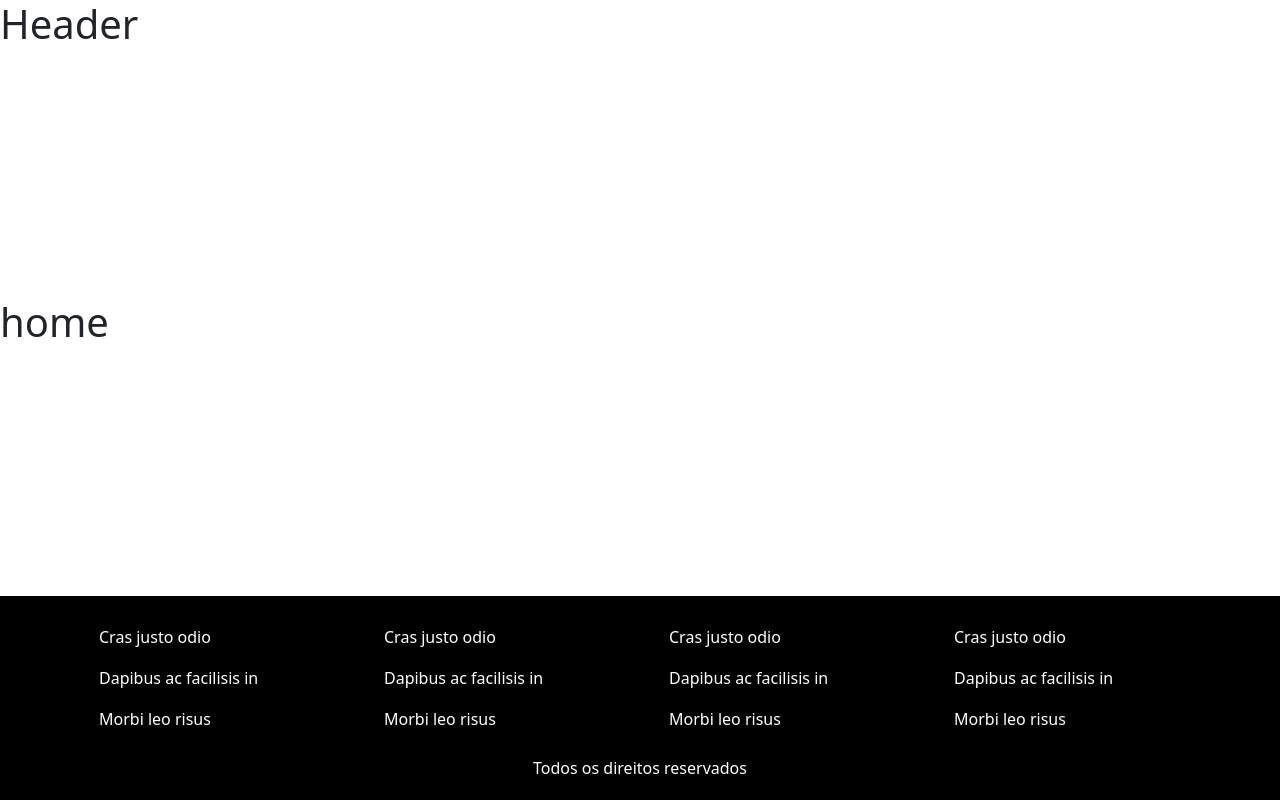
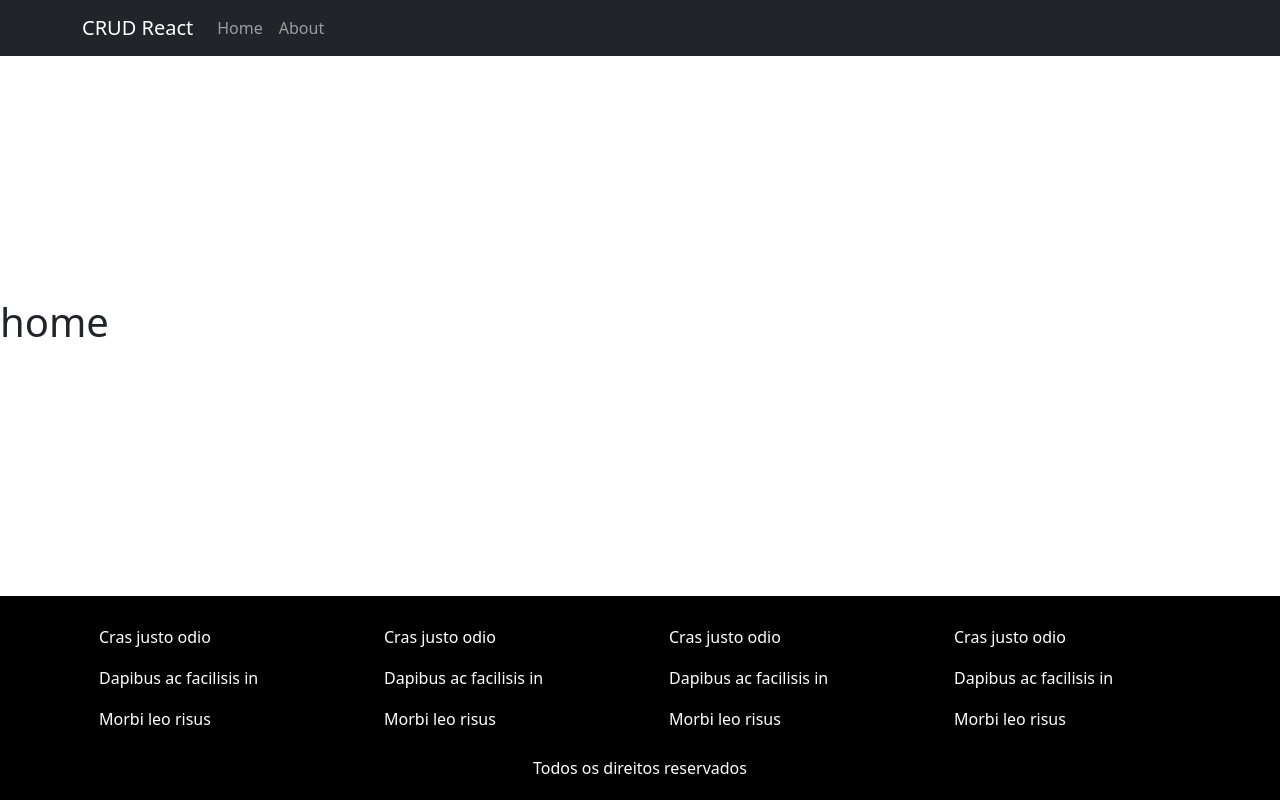
Before and after one commit to JonasDeOliveira/crud-api-react-turma-7, a React (Create React App) app: page / in a window 1280 px wide. Built offline with nearby package versions, Linux system fonts and the light colour scheme.

Commit message:
header ok

```diff
--- a/src/App.js
+++ b/src/App.js
@@ -4,13 +4,11 @@ import {
   BrowserRouter as Router
 } from "react-router-dom";
 import { Routes } from './routes'
-import Header from './components/template/Header'
 import Footer from './components/template/Footer'
 
 function App() {
   return (
     <div className="main-container">
-      <Header />
       <Router>
         <Routes />
       </Router>
--- a/src/components/template/Header/index.js
+++ b/src/components/template/Header/index.js
@@ -1,11 +1,21 @@
 import React from 'react'
+import { Navbar, Container, Nav} from 'react-bootstrap'
+import { Link } from 'react-router-dom'
 
 function Header(props) {
 
     return(
-        <>
-        <h1>Header</h1>
-        </>
+        <header>
+            <Navbar bg="dark" variant="dark">
+                <Container>
+                    <Navbar.Brand href="/home">CRUD React</Navbar.Brand>
+                    <Nav className="me-auto">
+                        <Link to="/home" className="nav-link">Home</Link>
+                        <Link to="/about" className="nav-link">About</Link>
+                    </Nav>
+                </Container>
+            </Navbar>
+        </header>
     )
 }
 
--- a/src/pages/About/index.js
+++ b/src/pages/About/index.js
@@ -1,9 +1,11 @@
 import React from 'react'
+import Header from '../../components/template/Header'
 
 function About(props) {
 
     return(
         <>
+        <Header/>
         <h1>About</h1>
         </>
     )
--- a/src/pages/Home/index.js
+++ b/src/pages/Home/index.js
@@ -1,9 +1,11 @@
 import React from 'react'
+import Header from '../../components/template/Header'
 
 function Home(props) {
 
     return(
         <>
+        <Header/>
         <h1>home</h1>
         </>
     )
--- a/src/pages/NotFound/index.js
+++ b/src/pages/NotFound/index.js
@@ -1,10 +1,14 @@
 import React from 'react'
+import Header from '../../components/template/Header'
 
 function NotFound(props) {
 
     return(
         <>
-        <h1 className="text-center">NotFound 404</h1>
+        <Header/>
+        <h1 className="text-center">
+            Ops! Página não encontrada
+        </h1>
         </>
     )
 }
```
